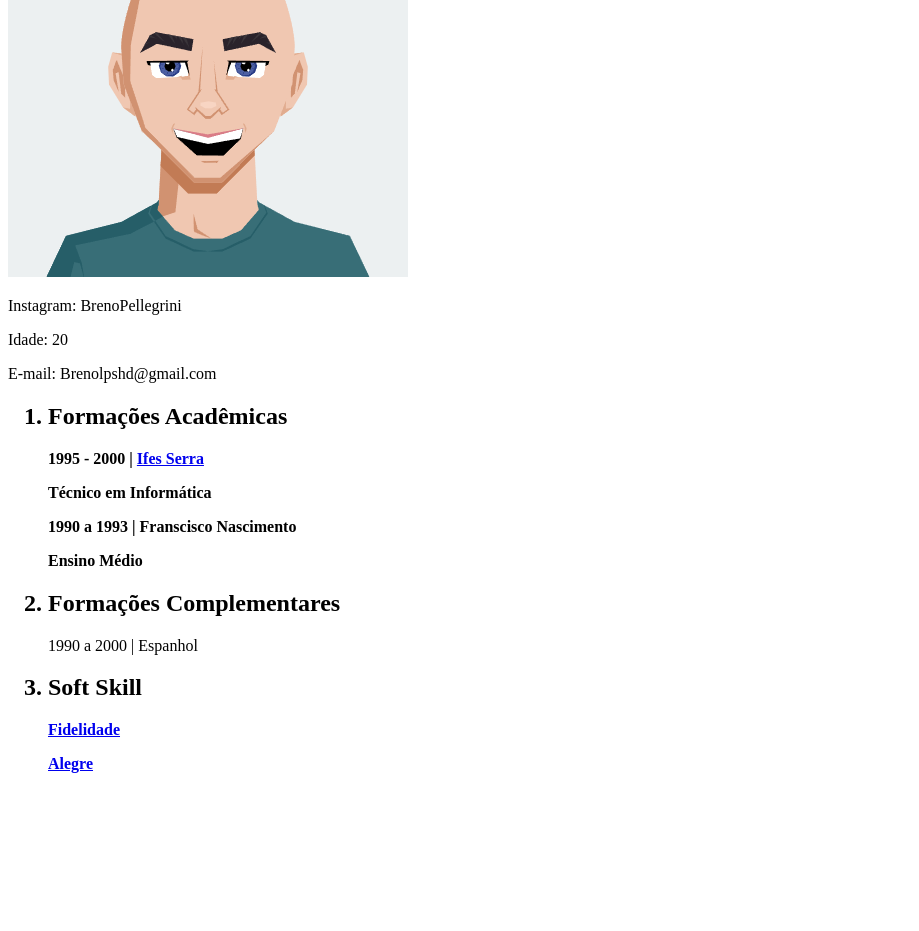
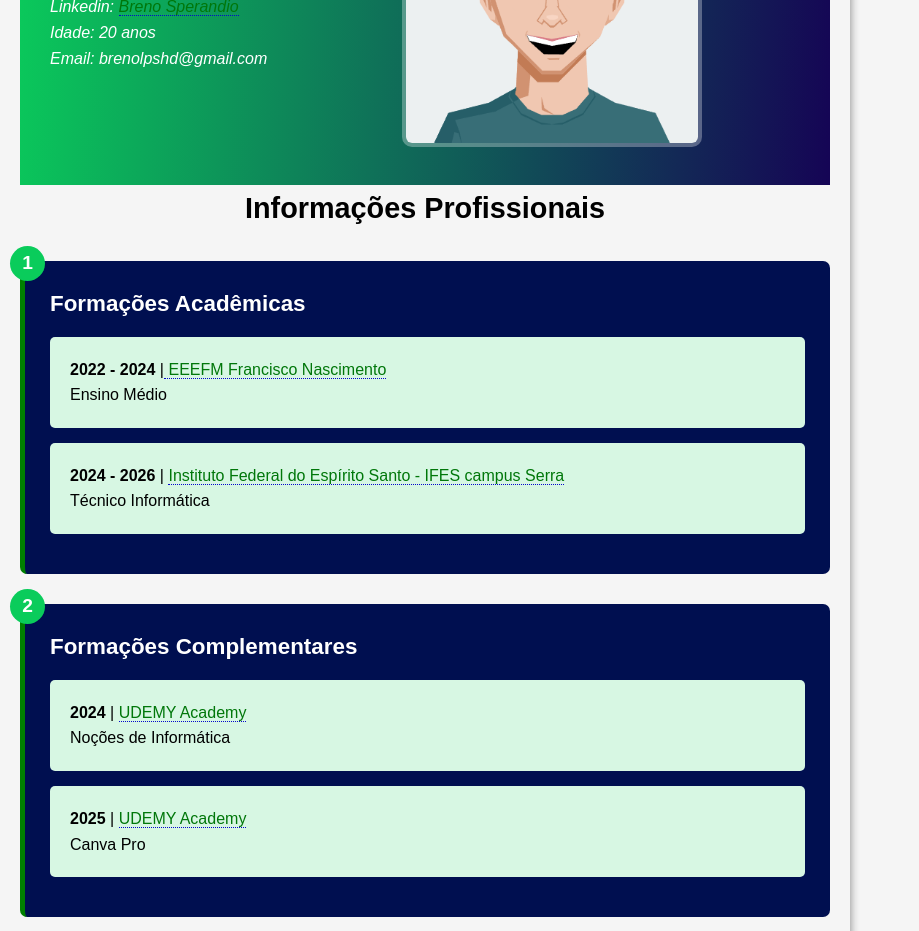
Before and after one commit to BrenoSperandio/Atvdd-4, a plain HTML site: page index.html in a window 1280 px wide. Shown: the part 203-1134 px from the top of the page, without its empty margins (0-919 px from the left). Before the commit the page ends 992 px from the top, so only its background shows below. Drawn offline with Linux system fonts and the light colour scheme.

Commit message:
Correção Integral Curriculo

```diff
--- a/css/style.css
+++ b/css/style.css
@@ -0,0 +1,134 @@
+/*RESET CSS*/
+*{
+    margin: 0;
+    padding: 0;
+    box-sizing: border-box;
+}
+
+body{
+    font-family: Arial, Helvetica, sans-serif;
+    /*CONTROLA A ALTURA DA LINHA DE UM TEXTO*/
+    line-height: 1.6;
+    color: black;
+    background-color: #F4F4F4;
+    padding: 20px;
+
+}
+/*seletor de classes*/
+.container{
+    width: 850px;
+    background-color: whitesmoke;
+    /*efeito de sombra suave*/
+    /*0px deslocamento horizontal*/
+    /*5px deslocamento vertical*/
+    /*10px raio desfoque - quanto maior mais suave fica*/
+    box-shadow: 0 5px 10px gray;
+    border-radius: 10px;
+}
+
+/*seletor id*/
+#main-header{
+    /*linear-gradient recebe 3 cores + posição*/
+    background: linear-gradient(95deg, #0acc5b 0%, #150455 100%);
+    color: white;
+    padding: 30px;
+    /*Alimhamento do texto e da imagem*/
+    /*organiza os elementos dentro do container em linha ou coluna*/
+    display: flex;
+    /*define o espaçamento entre os itens do display flex*/
+    gap: 30px;
+    align-items: center;
+}
+
+#main-header h1{
+    font-size: 40px;
+}
+
+img{
+    border-radius: 10px;
+    border: 4px solid rgba(255, 255, 255, 0.3);
+}
+
+address{
+    font-style: italic;
+}
+
+h2{
+    font-size: 1.8em;
+    color: ;
+    margin-bottom: 30px;
+    text-align: center;
+}
+
+/*seletores descendentes*/
+ol>li{
+    /*list-style remove o li*/
+    list-style: none;
+    /*cria novamente o li*/
+    counter-increment: section-counter;
+    background-color: #000f50 ;
+    border-radius: 7px;
+    margin-bottom: 30px;
+    position: relative;
+    padding: 25px;
+    border-left: 5px solid #008000;
+}
+
+/*seletor de evento*/
+ol>li::before{
+    /*formata o li antes do container pai*/
+    content: counter(section-counter);
+    position: absolute;
+    left: -15px;
+    top: -15px;
+    background-color:#0acc5b ;
+    color: white;
+    border-radius: 50%;
+    width: 35px;
+    height: 35px;
+    display: flex;
+    align-items: center;
+    justify-content: center;
+    font-size: 1.2em;
+    font-weight: bold;
+}
+
+section{
+    background-color: #d7f7e3 ;
+    padding: 20px;
+    margin: 15px 0;
+    border-radius: 5px;
+}
+
+.titulo-formacao{
+    font-size: 1.4em;
+    font-weight: bold;
+    color: white;
+    margin-bottom: 15px;
+    /* A propriedade transition no CSS serve para criar animações suaves quando um valor de estilo muda
+    all Aplicar a transição a todas propriedades mudarem Ex: cor, tamanho, etc;
+    0.3s Duração da animação - quanto menor mair rapido / quanto maior mais suave
+    esses tipos de velocidade de animação começa devagar -> acelera -> termina devagar*/
+
+    transition: all 0.3s ease;
+    cursor: pointer;
+}
+
+.titulo-formacao:hover{
+    color: #04209b;
+    /* scale = função de escala (zona)
+    1.05 = fator de aumento / 1= tamanho original / 1.05= 5 maior% / 0.9 = menor (90%) */
+    transform: scale(1.05);
+    text-shadow: 1px 1px 6px rgba(rgb(131,10,66), rgb(115,6,129), rgb(89,0,255),0.4);
+}
+
+a{
+    color: #00770a;
+    text-decoration: none;
+    border-bottom: 1px dotted rgb(4, 7, 204);
+}
+a:hover{
+    color: #1100ff;
+    border-bottom-style:solid ;
+
+}
--- a/index.html
+++ b/index.html
@@ -1,48 +1,78 @@
 <!DOCTYPE html>
 <html lang="en">
-
 <head>
     <meta charset="UTF-8">
     <meta name="viewport" content="width=device-width, initial-scale=1.0">
-    <title>Currículo</title>
+    <title>Curriculo</title>
     <link rel="stylesheet" href="css/style.css">
+
 </head>
+<body class="container">
 
-<body>
-    <h1>Breno Sperandio Pellegrini</h1>
+    <!--CABEÇALHO DA PAGINA-->
+    <header id="main-header">
 
-    <div class="Img">
-        <img src="Eu.png" alt="">
-    </div>
-        <div class="infos">
-            <p>Instagram: BrenoPellegrini</p>
-            <p>Idade: 20</p>
-        <p>E-mail: Brenolpshd@gmail.com</p>
-    </div>
+        <hgroup>
+            <h1> Breno Sperandio </h1>
+            <address>
+                 <p> Linkedin: <a href=www.linkedin.com/in/breno-sperandio-8a7a95231"> Breno Sperandio </a></p>
+                 <p> Idade: 20 anos</p>
+                 <p> Email: brenolpshd@gmail.com</p>
+            </address>
+        </hgroup>
+        <figure>
+            <img src="/img/EU.png" alt="EU" width="300">
+        </figure>
 
-    <div>
+    </header>
+    <!--Conteudo relevante do curriculo-->
+    <article>
+        <h2>Informações Profissionais</h2>
         <ol>
-        <div class="infos2">
-            <h2><li><b>Formações Acadêmicas</b></li></h2>
-            <p><b>1995 - 2000 | <a href="https://serra.ifes.edu.br/">Ifes Serra</b></a></li>
-            <p><b>Técnico em Informática</b></p>
-            <p></p><b>1990 a 1993 | <a href="https://sedu.es.gov.br/eeefm-franscisco-nascimento"></a>Franscisco
-                    Nascimento</b>
-            <p><b>Ensino Médio</b></p>
-        </div>
+            <li>
+                <h3 class="titulo-formacao">Formações Acadêmicas</h3>
+                <section>
+                    <p><strong>2022 - 2024</strong> |<a href="https://sedu.es.gov.br/eeefm-franscisco-nascimento">
+                    EEEFM Francisco Nascimento</a></p>
+                    <p>Ensino Médio</p>
+                </section>
+                <section>
+                    <p><strong>2024 - 2026</strong> | <a href="https://serra.ifes.edu.br/">
+                    Instituto Federal do Espírito Santo - IFES campus Serra</a></p>
+                    <p>Técnico Informática</p>
+                </section>
+            </li>
+            <li>
+                <h3 class="titulo-formacao">Formações Complementares</h3>
+                <section>
+                    <p><strong>2024</strong> | <a href="https://www.instagram.com/udemy/">
+                    UDEMY Academy</a></p>
+                    <p>Noções de Informática </p>
+                </section>
+                <section>
+                    <p><strong>2025</strong> | <a href="https://www.instagram.com/udemy/">
+                    UDEMY Academy</a></p>
+                    <p> Canva Pro </p>
+                </section>
+            </li>
+            <li>
+                <h3 class="titulo-formacao">Soft Skil</h3>
+                <section>
+                    <p><a href="alegria.html">Alegria</a></p>
+                    <p><a href="fiel.html"> Fidelidade</a></p>
+                </section>
+            </li>
+        </ol>
 
-        <div class="infos3">
-            <h2><b><li>Formações Complementares</li></b></h2>
-            <p>1990 a 2000 | Espanhol </p>
-        </div>
 
-        <div class="infos4">
-            <h2><b><li>Soft Skill</li></b></h2>
-                <p><b><a href="fiel.html">Fidelidade</a></b></p>
-                <p><b><a href="alegria.html">Alegre</a></b></p>
-        </div>
-    </ol>
-</div>
+
+
+
+    </article>
+
+
+
+
+
 </body>
-
 </html>
```
Also changed, not shown: img/Eu.png (renamed from Eu.png).
